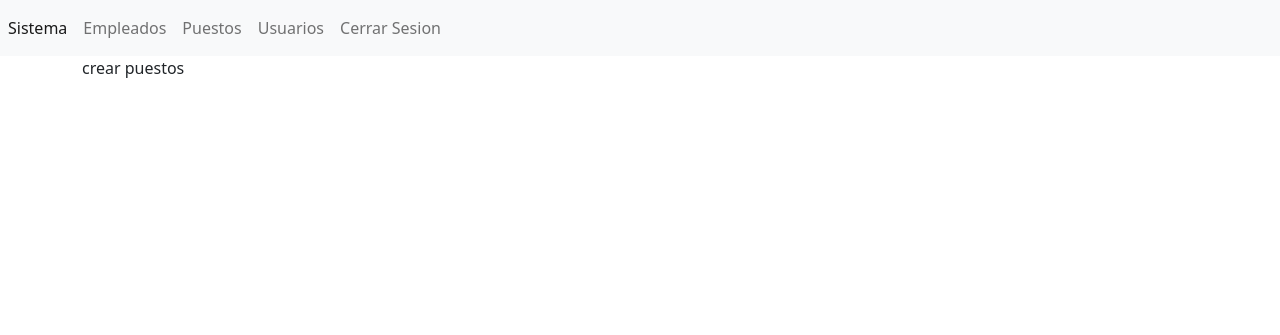
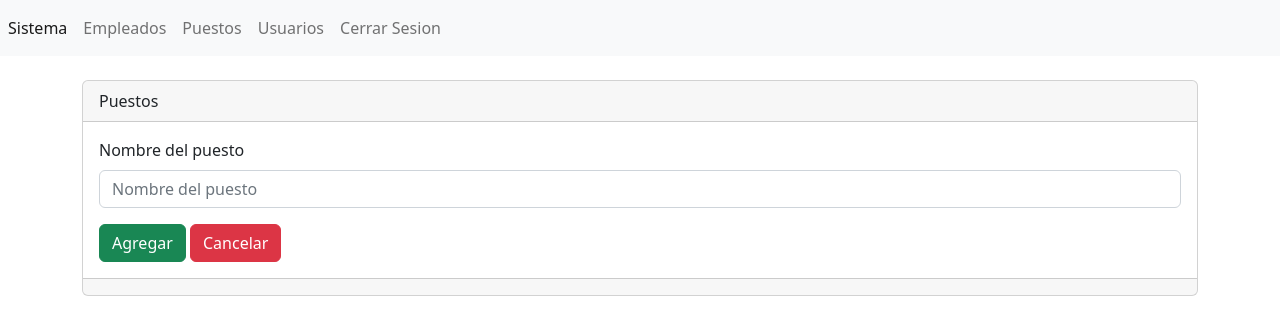
Before and after one commit to ArmandoHouse/gestor-de-empleados, a PHP site: page /gestor-de-empleados/secciones/puestos/crear.php in a window 1280 px wide. Shown: the top 335 px of the page. Run offline with PHP 8.4, Linux system fonts and the light colour scheme.

Commit message:
vistas de agregar puesto

```diff
--- a/secciones/puestos/crear.php
+++ b/secciones/puestos/crear.php
@@ -1,5 +1,26 @@
 <?php include("../../templates/header.php"); ?>
 
-crear puestos
+<br>
+
+<div class="card">
+    <div class="card-header">
+        Puestos
+    </div>
+    <div class="card-body">
+
+        <form action="" method="post" enctype="multipart/form-data">
+            <div class="mb-3">
+              <label for="nombredelpuesto" class="form-label">Nombre del puesto</label>
+              <input type="text"
+                class="form-control" name="nombredelpuesto" id="nombredelpuesto" aria-describedby="helpId" placeholder="Nombre del puesto">
+            </div>
+
+            <button type="submit" class="btn btn-success">Agregar</button>
+            <a name="" id="" class="btn btn-danger" href="index.php" role="button">Cancelar</a>
+        </form>
+
+    </div>
+    <div class="card-footer text-muted"></div>
+</div>
 
 <?php include("../../templates/footer.php"); ?>
```
